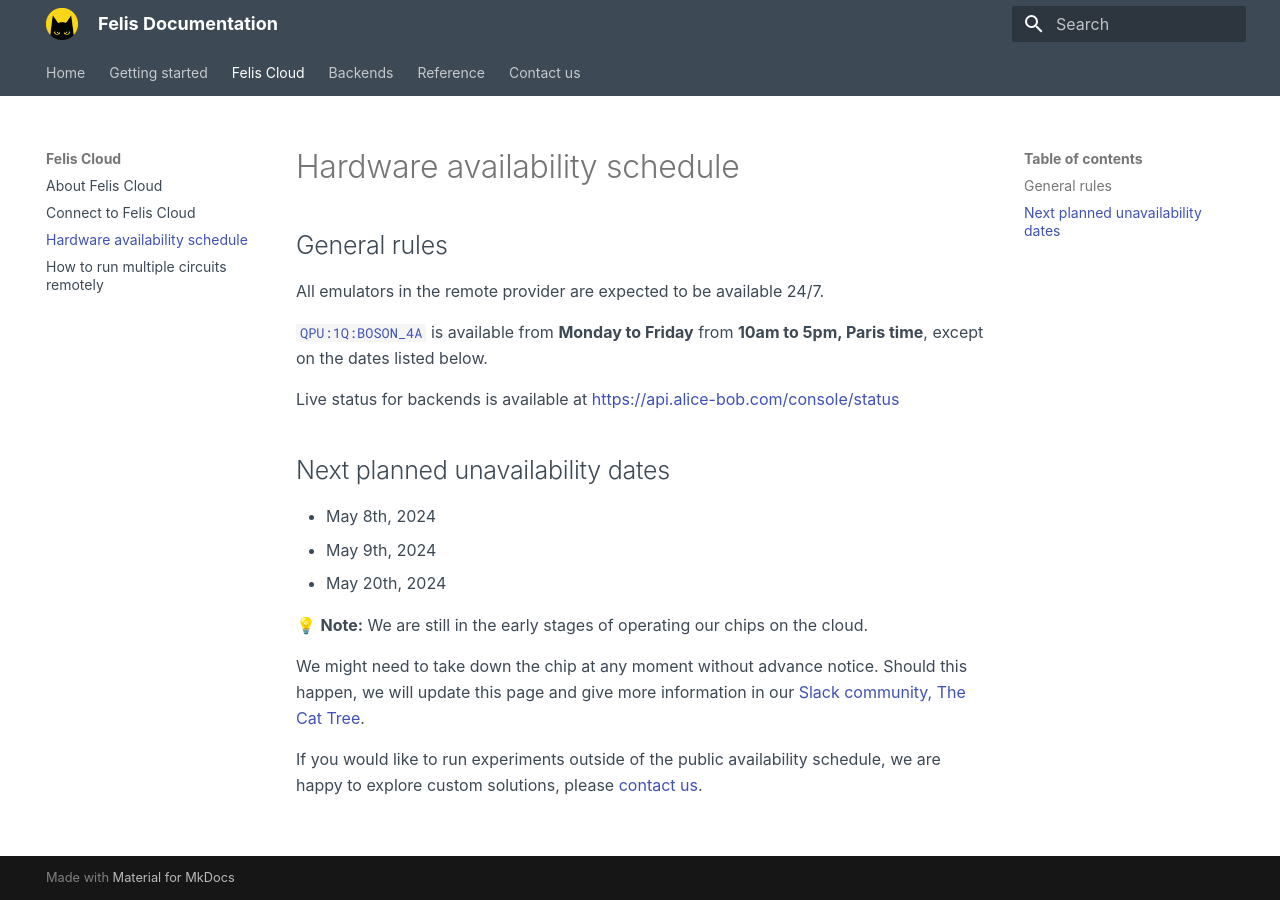
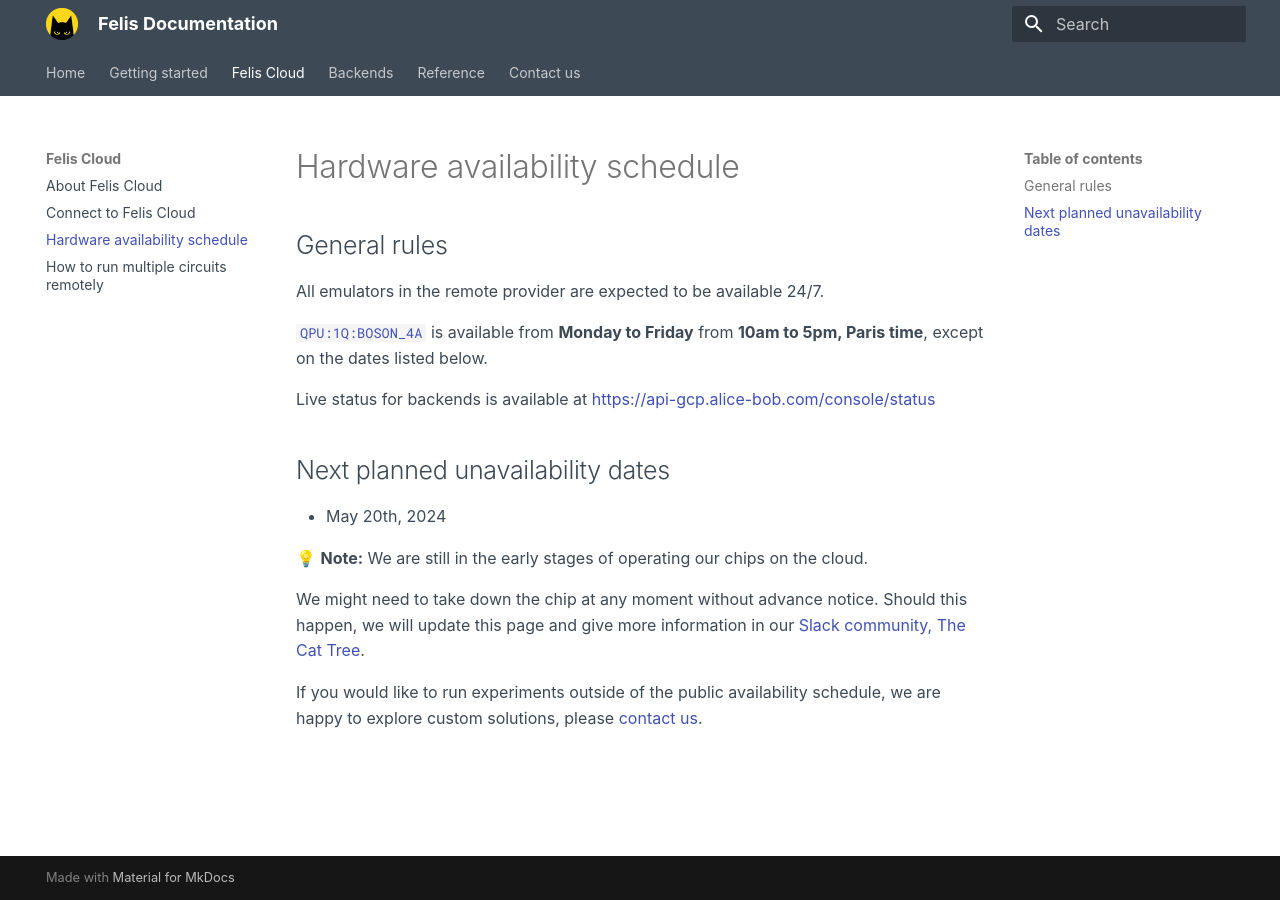
Before and after one commit to Alice-Bob-SW/felis, an MkDocs documentation site: the page built from docs/felis_cloud/hardware_availability_schedule.md, in a window 1280 px wide. Built offline with MkDocs 1.6.1 and Material for MkDocs 9.7.7, drawn with Linux system fonts in a browser that asks for light colours.

Commit message:
Update hardware_availability_schedule.md

```diff
--- a/docs/felis_cloud/hardware_availability_schedule.md
+++ b/docs/felis_cloud/hardware_availability_schedule.md
@@ -6,12 +6,10 @@
 
 [`QPU:1Q:BOSON_4A`](../backends/backends_list/boson_4a.md) is available from **Monday to Friday** from **10am to 5pm, Paris time**, except on the dates listed below.
 
-Live status for backends is available at [https://api.alice-bob.com/console/status](https://api.alice-bob.com/console/status)
+Live status for backends is available at [https://api-gcp.alice-bob.com/console/status](https://api-gcp.alice-bob.com/console/status)
 
 ## Next planned unavailability dates
 
-- May 8th, 2024
-- May 9th, 2024
 - May 20th, 2024
 
 💡 **Note:** We are still in the early stages of operating our chips on the cloud.
```
